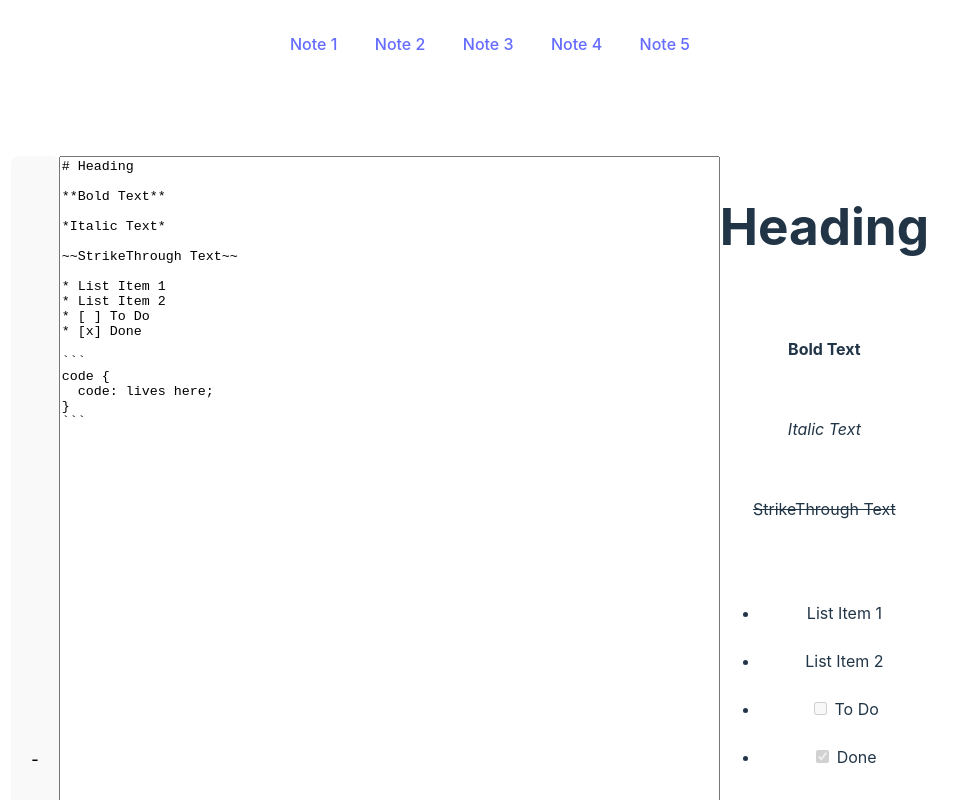
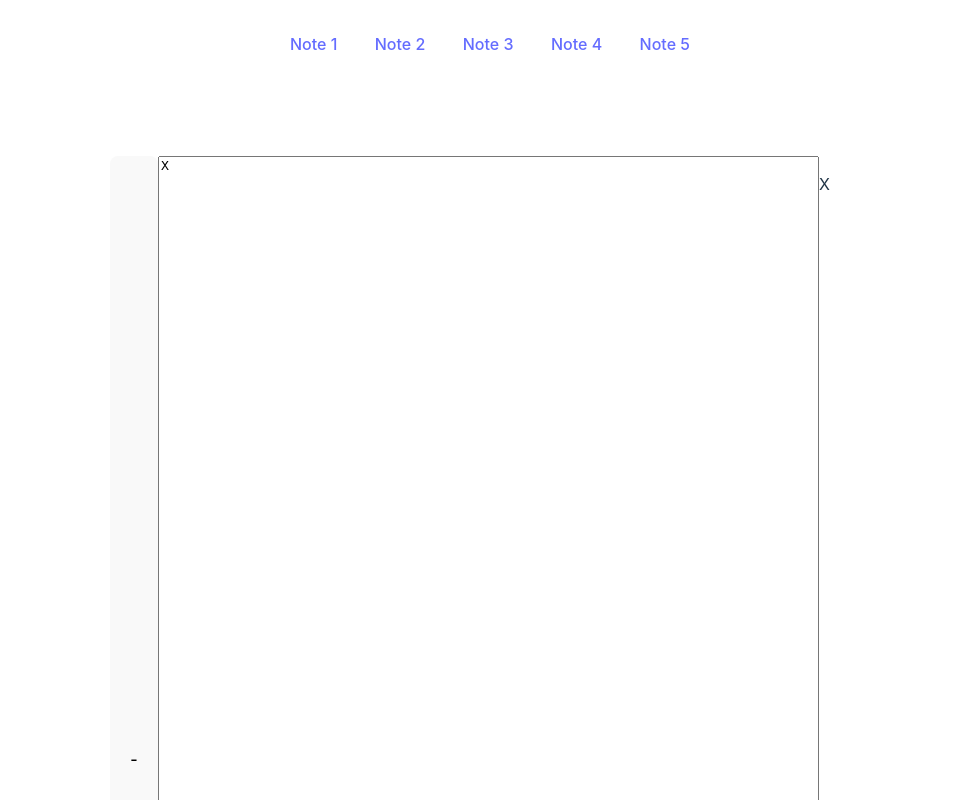
Before and after one commit to seandaniel/notes, a React (Vite) app: page / in a window 1280 px wide. Shown: the top 800 px of the page, without its empty margins (170-1127 px from the left). Built offline with nearby package versions, Linux system fonts and the light colour scheme.

Commit message:
Trying note objects master

```diff
--- a/src/components/Header.tsx
+++ b/src/components/Header.tsx
@@ -9,14 +9,9 @@ export const Header = () => {
     <header>
       <ul>
         <li>
-          <Link
-            to="/"
-            className={`${
-              JSON.parse(localStorageState).noteText && "note-filled"
-            } ${location.pathname === "/" && "on-note"}`}
-          >
-            Note 1
-          </Link>
+          <li>
+            <Link to="/">Note 1</Link>
+          </li>
         </li>
         <li>
           <Link to="/note2">Note 2</Link>
--- a/src/components/notes/Notes.tsx
+++ b/src/components/notes/Notes.tsx
@@ -4,37 +4,22 @@ import ReactMarkdown from "react-markdown";
 import remarkGfm from "remark-gfm";
 
 export const Note1 = () => {
-  const {
-    markdown,
-    localStorageState,
-    handleNote,
-    minimizeNote,
-    minimizedNote,
-  } = useGlobalContext();
-
-  console.log(localStorageState);
+  const { note, markdown, handleNote, minimizedNote, minimizeNote } =
+    useGlobalContext();
 
   return (
     <>
-      <button onClick={minimizeNote}>-</button>
+      <button onClick={() => minimizeNote("1")}>-</button>
       {minimizedNote && (
         <textarea
           rows="80"
           cols="80"
-          value={
-            JSON.parse(localStorageState).noteText
-              ? JSON.parse(localStorageState).noteText
-              : markdown
-          }
-          onChange={handleNote}
+          value={markdown}
+          onChange={(e) => handleNote(e, "1")}
         ></textarea>
       )}
       <section>
-        <ReactMarkdown remarkPlugins={[remarkGfm]}>
-          {JSON.parse(localStorageState).noteText
-            ? JSON.parse(localStorageState).noteText
-            : markdown}
-        </ReactMarkdown>
+        <ReactMarkdown remarkPlugins={[remarkGfm]}>{markdown}</ReactMarkdown>
       </section>
     </>
   );
--- a/src/context.tsx
+++ b/src/context.tsx
@@ -2,75 +2,90 @@ import React, { useState, useContext, useEffect } from "react";
 
 const AppContext = React.createContext(null);
 
-const defaultMarkdown = `# Heading
+// const defaultMarkdown = `# Heading
 
-**Bold Text**
+// **Bold Text**
 
-*Italic Text*
+// *Italic Text*
 
-~~StrikeThrough Text~~
+// ~~StrikeThrough Text~~
 
-* List Item 1
-* List Item 2
-* [ ] To Do
-* [x] Done
+// * List Item 1
+// * List Item 2
+// * [ ] To Do
+// * [x] Done
 
-\`\`\`
-code {
-  code: lives here;
-}
-\`\`\`
-`;
+// \`\`\`
+// code {
+//   code: lives here;
+// }
+// \`\`\`
+// `;
+
+const defaultMarkdown = "X";
 
 const AppProvider = ({ children }) => {
-  const getLocalStorage = (noteNumber: string): string | false | null => {
-    let note = localStorage.getItem(`note${noteNumber}`);
+  const getLocalStorage = () => {
+    let note = localStorage.getItem("Notes");
 
     if (note) {
-      return localStorage.getItem(`note${noteNumber}`);
+      return localStorage.getItem("Notes");
     } else {
-      return false;
+      return [];
     }
   };
 
+  console.log(getLocalStorage());
+  const [markdown, setMarkdown] = useState<string>(defaultMarkdown);
+  const [notes, setNotes] = useState(getLocalStorage());
   const [note, setNote] = useState({
-    noteNumber: 1,
-    minimizeNote: false,
     noteText: "",
+    noteId: "",
+    minimized: false,
   });
+  const [minimizedNote, setMinimizedNote] = useState<boolean>(true);
 
-  const [markdown, setMarkdown] = useState<string>(defaultMarkdown);
-  const [localStorageState, setLocalStorageState] = useState<
-    string | false | null
-  >(getLocalStorage("1"));
+  useEffect(() => {
+    localStorage.setItem(`Notes`, notes);
+    console.log(notes);
+  }, [notes]);
 
-  // no spaces issue
-  useEffect(() => {
-    localStorage.setItem("Note1", JSON.stringify(note));
-  }, [note]);
+  const handleNote = (
+    e: React.ChangeEvent<HTMLTextAreaElement>,
+    noteNumber: string
+  ) => {
+    setMarkdown(e.target.value);
 
-  const handleNote = (e: React.ChangeEvent<HTMLTextAreaElement>) => {
-    setMarkdown(e.target.value);
-    setNote({
+    // need to set note only once
+    const newNote = {
       ...note,
+      noteID: noteNumber,
       noteText: e.target.value,
-    });
+    };
+    // setNote({
+    //   ...note,
+    //   noteId: noteNumber,
+    //   noteText: e.target.value,
+    // });
+
+    setNotes([newNote]);
+    // localStorage.setItem(`Notes`, JSON.stringify(notes));
   };
 
-  const [minimizedNote, setMinimizedNote] = useState<boolean>(true);
-  const minimizeNote = () => {
+  const minimizeNote = (noteNumber: string) => {
     setMinimizedNote(!minimizedNote);
     setNote({
       ...note,
-      minimizeNote: minimizedNote,
+      minimized: !minimizedNote,
     });
+    localStorage.setItem(`Note${noteNumber}`, JSON.stringify(note));
   };
 
   return (
     <AppContext.Provider
       value={{
+        note,
         markdown,
-        localStorageState,
         handleNote,
         minimizedNote,
         minimizeNote,
```
